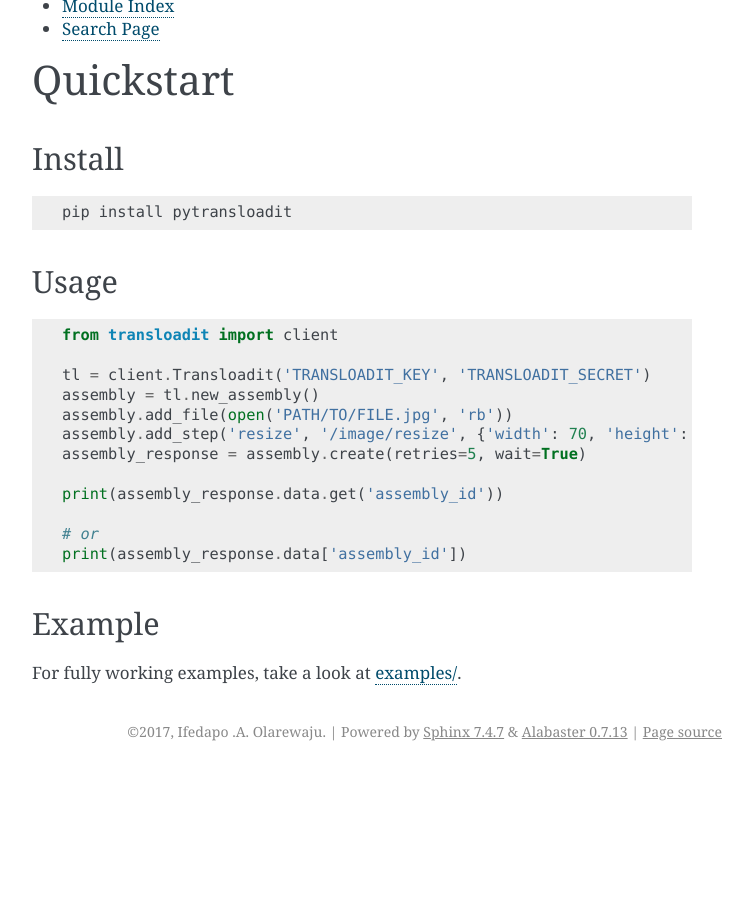
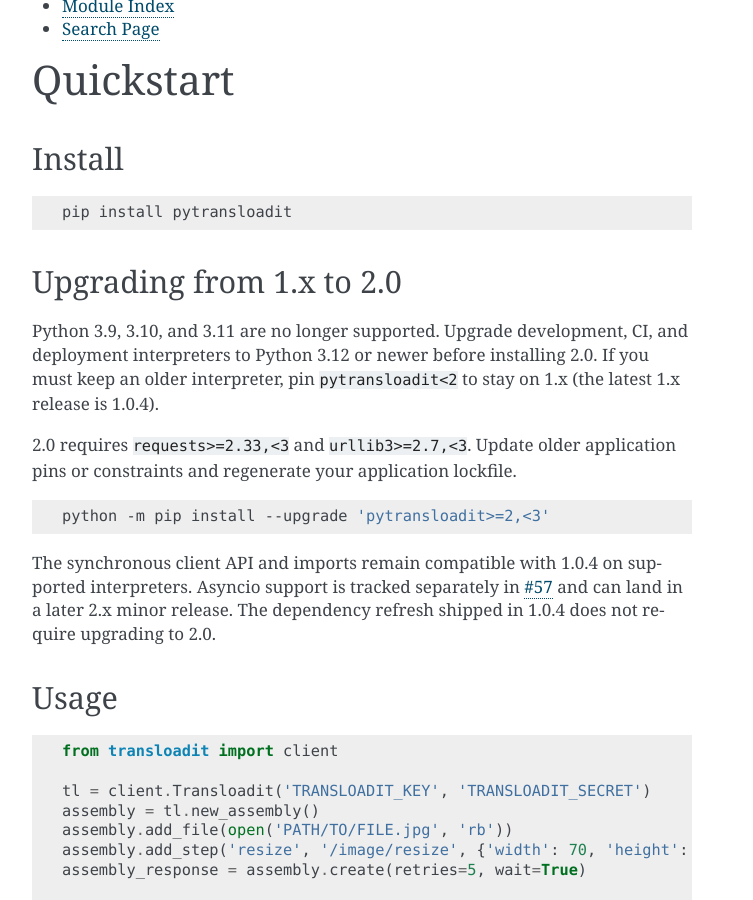
Before and after one commit to transloadit/python-sdk, a Sphinx documentation site: the page built from docs/source/index.rst, in a window 1280 px wide and 900 px high, scrolled down 743 px. Shown: the whole window, without its empty margins (388-1141 px from the left). Built offline with Sphinx 7.4.7, drawn with Linux system fonts in a browser that asks for light colours; before the commit the page ends 1514 px from its top, so only the background shows below that.

Commit message:
Clarify the standalone 2.0 upgrade and release requirements

```diff
--- a/docs/source/index.rst
+++ b/docs/source/index.rst
@@ -48,6 +48,27 @@ Install
 
     pip install pytransloadit
 
+Upgrading from 1.x to 2.0
+------------------------
+
+Python 3.9, 3.10, and 3.11 are no longer supported. Upgrade development,
+CI, and deployment interpreters to Python 3.12 or newer before installing 2.0.
+If you must keep an older interpreter, pin ``pytransloadit<2`` to stay on 1.x
+(the latest 1.x release is 1.0.4).
+
+2.0 requires ``requests>=2.33,<3`` and ``urllib3>=2.7,<3``. Update older
+application pins or constraints and regenerate your application lockfile.
+
+.. code:: bash
+
+    python -m pip install --upgrade 'pytransloadit>=2,<3'
+
+The synchronous client API and imports remain compatible with 1.0.4 on supported
+interpreters. Asyncio support is tracked separately in
+`#57 <https://github.com/transloadit/python-sdk/pull/57>`_ and can land in a later
+2.x minor release. The dependency refresh shipped in 1.0.4 does not require
+upgrading to 2.0.
+
 Usage
 -----
 
--- a/pyproject.toml
+++ b/pyproject.toml
@@ -50,7 +50,7 @@ sphinx = "^9.1.0"
 sphinx-autobuild = "^2025.8.25"
 
 [build-system]
-requires = ["poetry-core"]
+requires = ["poetry-core>=2.2,<3"]
 build-backend = "poetry.core.masonry.api"
 
 [tool.pytest.ini_options]
```
Also changed, not shown: CHANGELOG.md (+6 -3 lines), CONTRIBUTING.md (+6 -5 lines), README.md (+20 -0 lines), .readthedocs.yaml.
